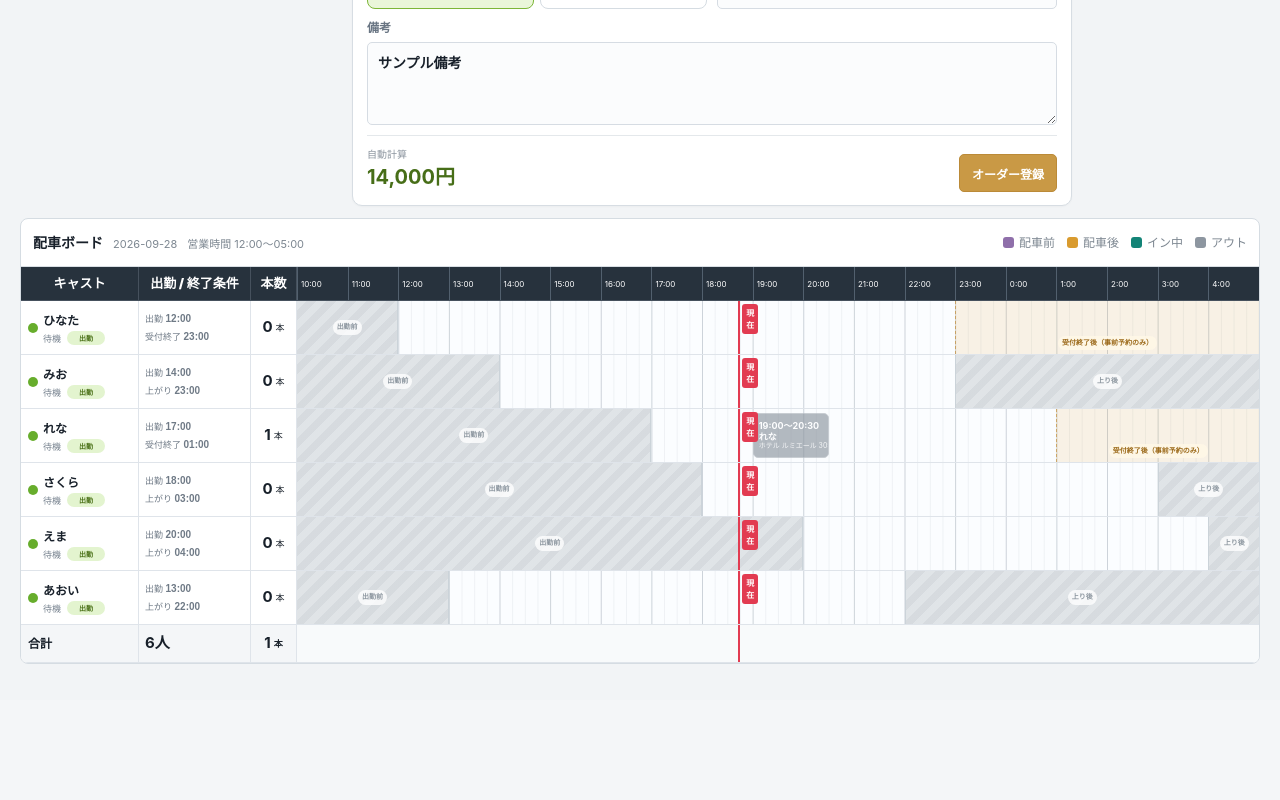
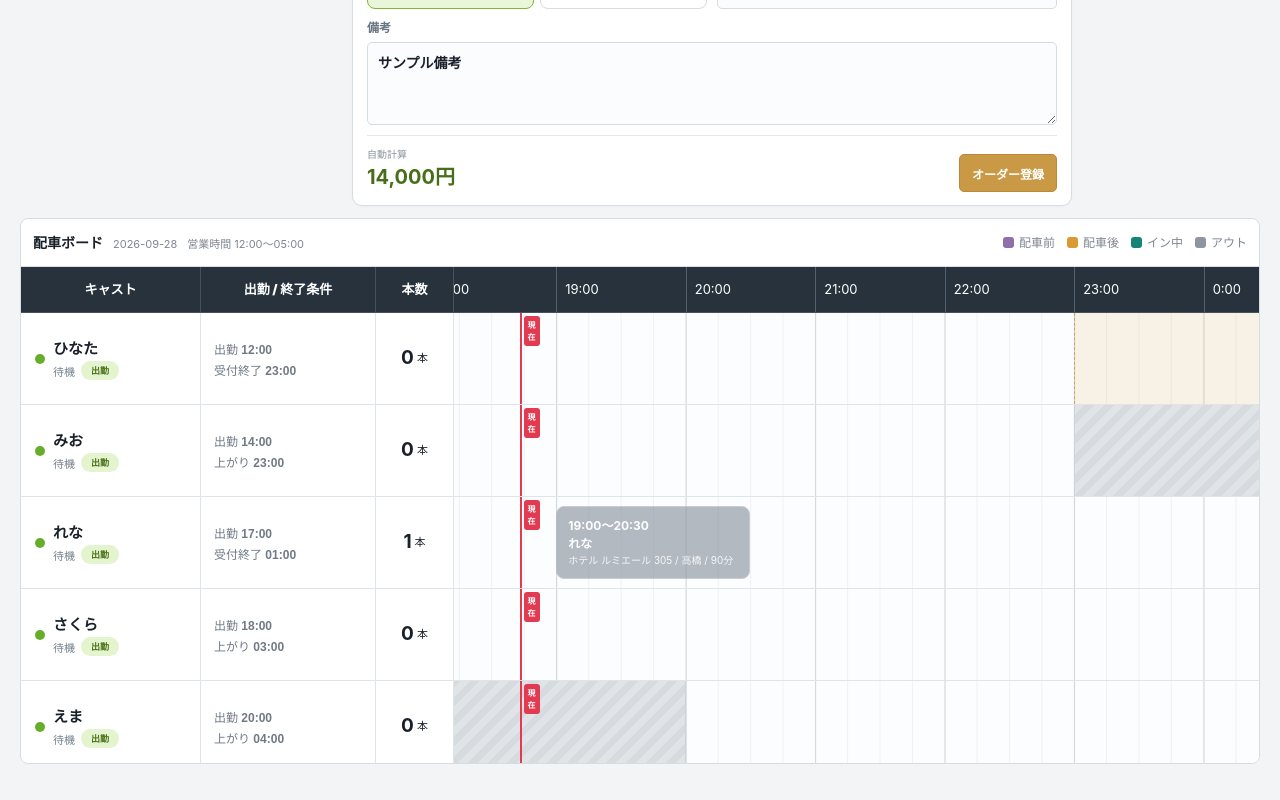
Before and after one commit to admozisan-design/night-desk, a Next.js app: page / in a window 1280 px wide. Shown: the part 1194-1994 px from the top of the page. Before the commit the page ends 1894 px from the top, so only its background shows below. Built offline with nearby package versions, Linux system fonts and the light colour scheme.

Commit message:
Restore readable board size and auto scroll to current time

```diff
--- a/app/globals.css
+++ b/app/globals.css
@@ -3813,143 +3813,10 @@ button{
 }
 
 
-/* ===== Compact no-scroll dispatch board ===== */
+/* ===== Board viewport behavior ===== */
 .boardZoomWrap{
   max-height:62vh;
 }
-@media(min-width:1100px){
-  .dispatchScroll.boardZoomWrap,
-  .standaloneDispatchScroll{
-    overflow-x:hidden;
-    overflow-y:auto;
-  }
-
-  .dispatchBoard.wideBoard,
-  .standaloneDispatchBoard{
-    width:100%;
-    min-width:0!important;
-    grid-template-columns:118px 112px 46px minmax(0,1fr)!important;
-  }
-
-  .wideBoard .dispatchNameHead,
-  .wideBoard .dispatchName{
-    left:0!important;
-  }
-  .wideBoard .dispatchShiftHead,
-  .wideBoard .dispatchShift{
-    left:118px!important;
-  }
-  .wideBoard .dispatchCountHead,
-  .wideBoard .dispatchCount{
-    left:230px!important;
-  }
-
-  .wideBoard .dispatchHeader,
-  .wideBoard .timelineHeader{
-    height:34px!important;
-  }
-
-  .wideBoard .dispatchName,
-  .wideBoard .dispatchShift,
-  .wideBoard .dispatchCount,
-  .wideBoard .timelineCell{
-    min-height:54px!important;
-  }
-
-  .wideBoard .dispatchName{
-    padding:5px 7px!important;
-    gap:5px!important;
-  }
-  .wideBoard .dispatchShift{
-    padding:4px 6px!important;
-  }
-  .wideBoard .dispatchCount{
-    padding:0 3px!important;
-  }
-
-  .wideBoard .dispatchName strong{
-    font-size:12px!important;
-  }
-  .wideBoard .dispatchName small{
-    margin-top:1px!important;
-    font-size:9px!important;
-  }
-  .wideBoard .dispatchShift span{
-    font-size:9px!important;
-    line-height:1.3;
-  }
-  .wideBoard .dispatchShift b{
-    font-size:10px!important;
-  }
-  .wideBoard .dispatchCount strong{
-    font-size:15px!important;
-  }
-  .wideBoard .dispatchCount span{
-    font-size:9px!important;
-  }
-
-  .wideBoard .timelineHeader{
-    grid-template-columns:repeat(19,minmax(0,1fr))!important;
-  }
-  .wideBoard .timelineHeader div{
-    min-width:0;
-    padding-left:3px!important;
-    font-size:8px!important;
-    overflow:hidden;
-  }
-
-  .wideBoard .timelineOrder{
-    top:4px!important;
-    bottom:4px!important;
-    padding:4px 5px!important;
-    border-radius:5px!important;
-  }
-  .wideBoard .timelineOrder strong{
-    font-size:9px!important;
-    line-height:1.15;
-  }
-  .wideBoard .timelineOrder span{
-    font-size:9px!important;
-    line-height:1.15;
-  }
-  .wideBoard .timelineOrder small{
-    font-size:7px!important;
-    line-height:1.1;
-  }
-
-  .wideBoard .offShiftBlock span,
-  .wideBoard .receptionClosedBlock span{
-    font-size:7px!important;
-    padding:2px 4px!important;
-  }
-
-  .wideBoard .attendanceBadge{
-    padding:2px 4px!important;
-    font-size:7px!important;
-  }
-
-  .wideBoard .totalCell,
-  .wideBoard .totalTimeline{
-    min-height:38px!important;
-  }
-
-  .standaloneDispatchScroll{
-    min-height:0!important;
-    max-height:calc(100vh - 260px);
-  }
-}
-
-@media(min-width:1400px){
-  .dispatchBoard.wideBoard,
-  .standaloneDispatchBoard{
-    grid-template-columns:125px 118px 48px minmax(0,1fr)!important;
-  }
-  .wideBoard .dispatchShiftHead,
-  .wideBoard .dispatchShift{
-    left:125px!important;
-  }
-  .wideBoard .dispatchCountHead,
-  .wideBoard .dispatchCount{
-    left:243px!important;
-  }
-}
+.standaloneDispatchScroll{
+  max-height:calc(100vh - 275px);
+}
--- a/app/page.tsx
+++ b/app/page.tsx
@@ -1,7 +1,7 @@
 "use client";
 
 import Link from "next/link";
-import { FormEvent, useEffect, useMemo, useState } from "react";
+import { FormEvent, useEffect, useMemo, useRef, useState } from "react";
 import { casts as defaultCasts, defaultPricingConfig, defaultStoreSettings, drivers as defaultDrivers, hotels as defaultHotels, options as defaultOptions } from "@/lib/mock-data";
 import { calculateOrderTotal, formatYen } from "@/lib/pricing";
 import { deleteOrder, loadCasts, loadCustomers, loadDrivers, loadHotels, loadOptions, loadOrders, loadPricing, loadSharedMemo, loadStoreSettings, saveCasts, saveCustomers, saveOrder, saveSharedMemo, updateOrder } from "@/lib/storage";
@@ -201,6 +201,8 @@ export default function DashboardPage(){
   const [surcharge,setSurcharge] = useState(0);
   const [paymentMethod,setPaymentMethod] = useState<"cash"|"card">("cash");
   const [selectedOptionIds,setSelectedOptionIds] = useState<string[]>([]);
+  const boardScrollRef=useRef<HTMLDivElement|null>(null);
+  const lastBoardAutoScrollDateRef=useRef<string|null>(null);
 
   useEffect(()=>{
     const refresh=()=>{
@@ -378,6 +380,33 @@ export default function DashboardPage(){
   const detailShift = detailCast ? castShiftForDate(detailCast,date) : undefined;
   const shiftEditCast = shiftEditCastId ? castList.find(c=>c.id===shiftEditCastId) : undefined;
   const selectedOrder = selectedOrderId ? orders.find(order=>order.id===selectedOrderId) : undefined;
+
+  useEffect(()=>{
+    const today=dateInputValue(new Date());
+    if(date!==today){
+      lastBoardAutoScrollDateRef.current=null;
+      return;
+    }
+    if(!now || lastBoardAutoScrollDateRef.current===date) return;
+
+    const frame=window.requestAnimationFrame(()=>{
+      const scroll=boardScrollRef.current;
+      const timeline=scroll?.querySelector<HTMLElement>(".timelineHeader");
+      if(!scroll || !timeline) return;
+
+      let minutes=now.getHours()*60+now.getMinutes();
+      if(now.getHours()<10) minutes+=24*60;
+      const elapsed=Math.max(0,Math.min(BOARD_MINUTES,minutes-BOARD_START));
+      const ratio=elapsed/BOARD_MINUTES;
+      const contextRatio=30/BOARD_MINUTES;
+      const target=Math.max(0,timeline.offsetWidth*Math.max(0,ratio-contextRatio));
+
+      scroll.scrollTo({left:target,behavior:"auto"});
+      lastBoardAutoScrollDateRef.current=date;
+    });
+
+    return ()=>window.cancelAnimationFrame(frame);
+  },[date,now]);
 
   useEffect(()=>{
     if(!pendingEditOrderId || !orders.length) return;
@@ -993,7 +1022,7 @@ export default function DashboardPage(){
           <span><i className="legend out"/>アウト</span>
         </div>
       </div>
-      <div className="dispatchScroll boardZoomWrap">
+      <div className="dispatchScroll boardZoomWrap" ref={boardScrollRef}>
         <div className="dispatchBoard wideBoard">
           <div className="dispatchHeader dispatchNameHead">キャスト</div>
           <div className="dispatchHeader dispatchShiftHead">出勤 / 終了条件</div>
```
Also changed, not shown: app/board/page.tsx (+30 -2 lines).
